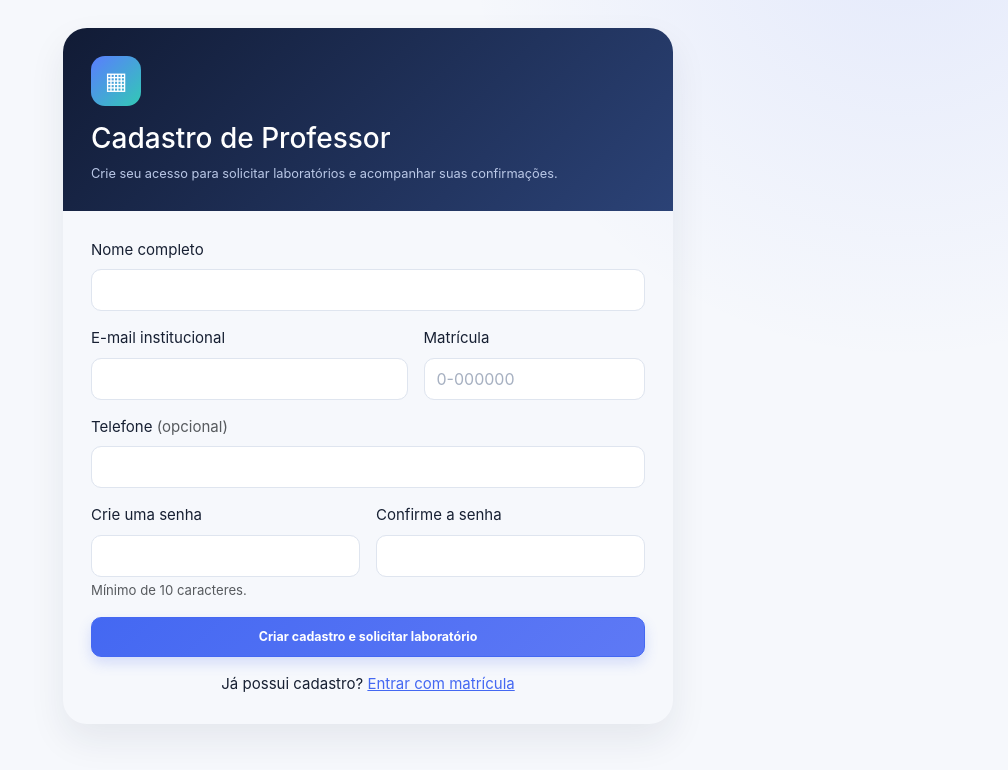
After one commit to JuniorDdev/helpdeskmanager, a Flask app: page /cadastro-professor in a window 1280 px wide. The commit adds this page. Shown: the top 770 px of the page, without its empty margins (272-1280 px from the left). Run offline with Flask 3, Linux system fonts and the light colour scheme; some libraries are stand-ins or nearby versions.

Commit message:
feat: add professor self registration portal

```diff
--- a/app/routes/auth.py
+++ b/app/routes/auth.py
@@ -12,13 +12,13 @@ from app.utils.validation import ValidationError, choice, optional_text, require
 
 auth_bp = Blueprint("auth", __name__)
 USER_PROFILES = {"admin", "tecnico", "usuario", "almoxarife", "professor"}
-MATRICULA_PROFESSOR_PATTERN = re.compile(r"^\d-\d{4}$")
+MATRICULA_PROFESSOR_PATTERN = re.compile(r"^\d-\d{6}$")
 
 
 def professor_matricula(value):
     matricula = (value or "").strip()
     if not MATRICULA_PROFESSOR_PATTERN.fullmatch(matricula):
-        raise ValidationError("A matrícula deve seguir o padrão 0-0000.")
+        raise ValidationError("A matrícula deve seguir o padrão 0-000000.")
     return matricula
 
 
@@ -67,6 +67,52 @@ def login_professor():
     return render_template("auth/login_professor.html")
 
 
+@auth_bp.route("/cadastro-professor", methods=["GET", "POST"])
+@limiter.limit("5 per minute; 20 per hour", methods=["POST"])
+def cadastro_professor():
+    if current_user.is_authenticated:
+        return redirect(
+            url_for("agendamento_laboratorios")
+            if current_user.perfil == "professor"
+            else url_for("dashboard.index")
+        )
+
+    if request.method == "POST":
+        try:
+            nome = required_text(request.form, "nome", "Nome", 120)
+            email = required_text(request.form, "email", "E-mail", 120).lower()
+            matricula = professor_matricula(request.form.get("matricula"))
+            senha = required_text(request.form, "senha", "Senha")
+            confirmacao_senha = request.form.get("confirmacao_senha") or ""
+            if len(senha) < 10:
+                raise ValidationError("A senha deve ter pelo menos 10 caracteres.")
+            if senha != confirmacao_senha:
+                raise ValidationError("A confirmação de senha não confere.")
+
+            usuario = Usuario(
+                nome=nome,
+                email=email,
+                matricula=matricula,
+                perfil="professor",
+                telefone=optional_text(request.form, "telefone", 30),
+                ativo=True,
+            )
+            usuario.set_senha(senha)
+            db.session.add(usuario)
+            db.session.commit()
+        except ValidationError as error:
+            flash(str(error), "danger")
+        except IntegrityError:
+            db.session.rollback()
+            flash("Já existe um Professor cadastrado com este e-mail ou matrícula.", "danger")
+        else:
+            login_user(usuario)
+            flash("Cadastro concluído. Agora você já pode solicitar um laboratório.", "success")
+            return redirect(url_for("agendamento_laboratorios"))
+
+    return render_template("auth/cadastro_professor.html")
+
+
 @auth_bp.route("/logout", methods=["POST"])
 @login_required
 def logout():
--- a/app/static/css/style.css
+++ b/app/static/css/style.css
@@ -494,6 +494,16 @@ main > h2,
 .login-card-top { background: linear-gradient(135deg, var(--navy), #2b4276); color: #fff; padding: 28px; }
 .login-card-top p { color: #bac8e7; font-size: .8rem; margin: 8px 0 0; }
 .login-card-body { padding: 28px; }
+.login-card-wide { max-width: 610px; }
+.login-role-icon { align-items: center; background: linear-gradient(135deg, #5a7dff, #32c9b5); border-radius: 14px; color: #fff; display: inline-flex; font-size: 1.5rem; height: 50px; justify-content: center; width: 50px; }
+.teacher-access-card { align-items: center; background: #f1f5ff; border: 1px solid #d8e2ff; border-radius: 14px; color: var(--ink); display: flex; gap: 12px; margin-top: 20px; padding: 14px; text-decoration: none; transition: .2s ease; }
+.teacher-access-card:hover { background: #e9f0ff; border-color: #9eb7ff; color: var(--primary); transform: translateY(-1px); }
+.teacher-access-card span:nth-child(2) { display: grid; flex: 1; gap: 2px; }
+.teacher-access-card small { color: var(--muted); font-size: .72rem; }
+.teacher-access-icon { align-items: center; background: #dfe8ff; border-radius: 10px; color: var(--primary); display: inline-flex; font-size: 1.1rem; height: 36px; justify-content: center; width: 36px; }
+.teacher-access-card b { font-size: 1.25rem; font-weight: 500; }
+.login-divider { align-items: center; color: var(--muted); display: flex; font-size: .78rem; gap: 10px; margin: 20px 0; }
+.login-divider::before, .login-divider::after { background: var(--line); content: ""; height: 1px; flex: 1; }
 
 @media (max-width: 991.98px) {
   .app-sidebar {
--- /dev/null
+++ b/app/templates/auth/cadastro_professor.html
@@ -0,0 +1,26 @@
+{% extends 'base.html' %}
+{% block title %}Cadastro de Professor · Helpdesk Manager{% endblock %}
+{% block content %}
+<div class="login-screen justify-content-center">
+  <div class="login-card login-card-wide">
+    <div class="login-card-top">
+      <div class="login-role-icon mb-3">▦</div>
+      <h1 class="h3 mb-0">Cadastro de Professor</h1>
+      <p>Crie seu acesso para solicitar laboratórios e acompanhar suas confirmações.</p>
+    </div>
+    <div class="login-card-body">
+      <form method="post" class="row g-3">
+        <input type="hidden" name="csrf_token" value="{{ csrf_token() }}">
+        <div class="col-12"><label class="form-label" for="nome">Nome completo</label><input class="form-control" id="nome" name="nome" value="{{ request.form.get('nome', '') }}" maxlength="120" autocomplete="name" required></div>
+        <div class="col-md-7"><label class="form-label" for="email">E-mail institucional</label><input class="form-control" id="email" type="email" name="email" value="{{ request.form.get('email', '') }}" maxlength="120" autocomplete="email" required></div>
+        <div class="col-md-5"><label class="form-label" for="matricula">Matrícula</label><input class="form-control" id="matricula" name="matricula" value="{{ request.form.get('matricula', '') }}" pattern="\d-\d{6}" placeholder="0-000000" autocomplete="username" required></div>
+        <div class="col-12"><label class="form-label" for="telefone">Telefone <span class="text-muted">(opcional)</span></label><input class="form-control" id="telefone" name="telefone" value="{{ request.form.get('telefone', '') }}" maxlength="30" autocomplete="tel"></div>
+        <div class="col-md-6"><label class="form-label" for="senha">Crie uma senha</label><input class="form-control" id="senha" type="password" name="senha" minlength="10" autocomplete="new-password" required><div class="form-text">Mínimo de 10 caracteres.</div></div>
+        <div class="col-md-6"><label class="form-label" for="confirmacao_senha">Confirme a senha</label><input class="form-control" id="confirmacao_senha" type="password" name="confirmacao_senha" minlength="10" autocomplete="new-password" required></div>
+        <div class="col-12"><button class="btn btn-primary w-100" type="submit">Criar cadastro e solicitar laboratório</button></div>
+      </form>
+      <p class="text-center mt-3 mb-0">Já possui cadastro? <a href="{{ url_for('auth.login_professor') }}">Entrar com matrícula</a></p>
+    </div>
+  </div>
+</div>
+{% endblock %}
--- a/app/templates/auth/login.html
+++ b/app/templates/auth/login.html
@@ -17,7 +17,11 @@
         <input class="form-control mb-4" id="senha" type="password" name="senha" autocomplete="current-password" required>
         <button class="btn btn-primary w-100" type="submit">Entrar no sistema</button>
       </form>
-      <p class="text-center mt-3 mb-0"><a href="{{ url_for('auth.login_professor') }}">Sou professor: entrar com matrícula</a></p>
+      <a class="teacher-access-card" href="{{ url_for('auth.login_professor') }}">
+        <span class="teacher-access-icon">▦</span>
+        <span><strong>Sou professor</strong><small>Entre com matrícula e senha para agendar um laboratório</small></span>
+        <b aria-hidden="true">→</b>
+      </a>
     </div>
   </div>
 </div>
--- a/app/templates/auth/novo_usuario.html
+++ b/app/templates/auth/novo_usuario.html
@@ -9,7 +9,7 @@
   <div class="col-md-4"><label class="form-label" for="perfil">Perfil</label><select id="perfil" name="perfil" class="form-select"><option value="admin">Administrador</option><option value="tecnico">Técnico</option><option value="usuario">Usuário</option><option value="almoxarife">Almoxarife</option><option value="professor">Professor</option></select></div>
   <div class="col-md-4"><label class="form-label" for="setor">Setor</label><input id="setor" name="setor" class="form-control" value="{{ request.form.get('setor', '') }}" maxlength="100"></div>
   <div class="col-md-4"><label class="form-label" for="telefone">Telefone</label><input id="telefone" name="telefone" class="form-control" value="{{ request.form.get('telefone', '') }}" maxlength="30"></div>
-  <div class="col-md-4"><label class="form-label" for="matricula">Matrícula</label><input id="matricula" name="matricula" class="form-control" value="{{ request.form.get('matricula', '') }}" maxlength="60" pattern="\d-\d{4}" placeholder="0-0000"><div class="form-text">Obrigatória para professores, no padrão 0-0000.</div></div>
+  <div class="col-md-4"><label class="form-label" for="matricula">Matrícula</label><input id="matricula" name="matricula" class="form-control" value="{{ request.form.get('matricula', '') }}" maxlength="60" pattern="\d-\d{6}" placeholder="0-000000"><div class="form-text">Obrigatória para professores, no padrão 0-000000.</div></div>
   <div class="col-md-6"><label class="form-label" for="nova-senha">Senha</label><input id="nova-senha" name="senha" type="password" class="form-control" minlength="10" autocomplete="new-password" required><div class="form-text">Mínimo de 10 caracteres.</div></div>
   <div class="col-12"><button class="btn btn-primary" type="submit">Salvar</button></div>
 </form>
```
Also changed, not shown: app/templates/auth/login_professor.html (+5 -3 lines), tests/test_agenda.py (+21 -3 lines), 1 other file.
